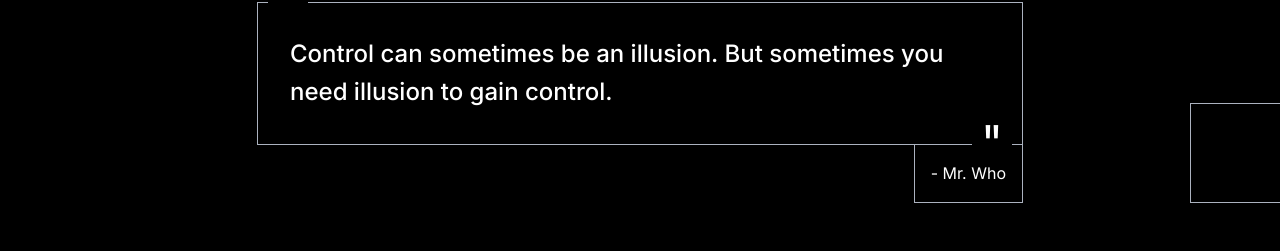
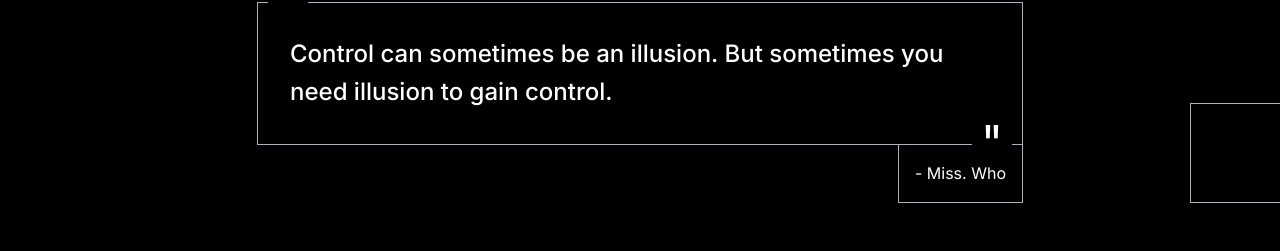
Before and after one commit to Dakshinya-mohanRaj/Dakshinya-portfolio, a React (Vite) app: page / in a window 1280 px wide. Shown: the part 967-1218 px from the top of the page. Built offline with nearby package versions, Linux system fonts and the light colour scheme.

Commit message:
Update App.jsx

```diff
--- a/src/App.jsx
+++ b/src/App.jsx
@@ -109,7 +109,7 @@ const Quote = () => (
         <span className="quote-mark bottom">"</span>
       </div>
       <div className="quote-author">
-        <p>- Mr. Who</p>
+        <p>- Miss. Who</p>
       </div>
     </div>
     {/* Floating Decorative Box */}
```
